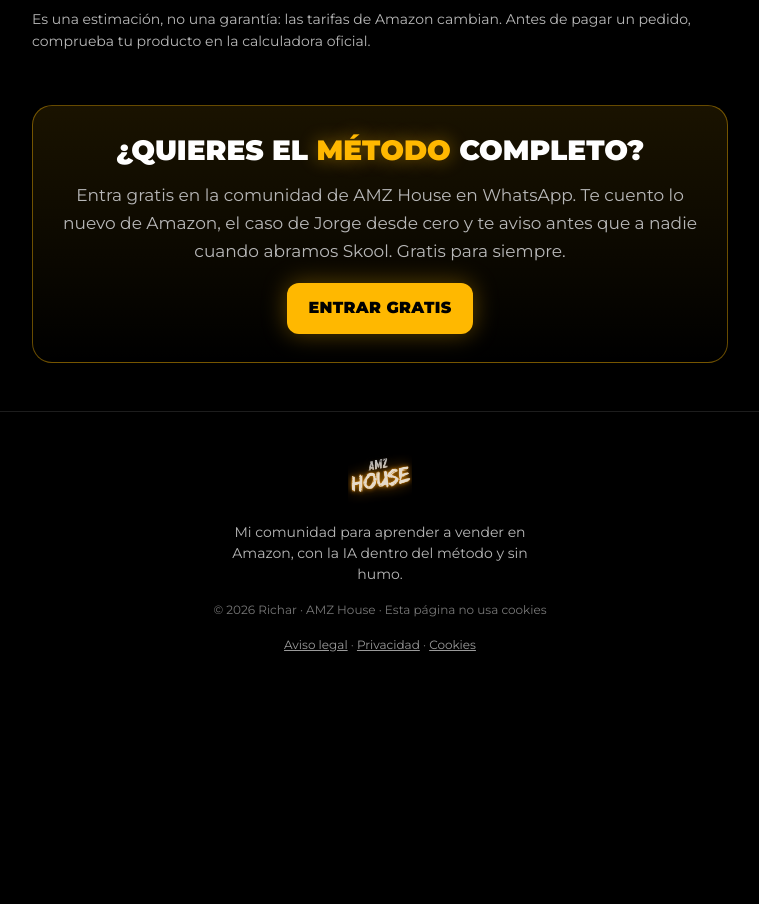
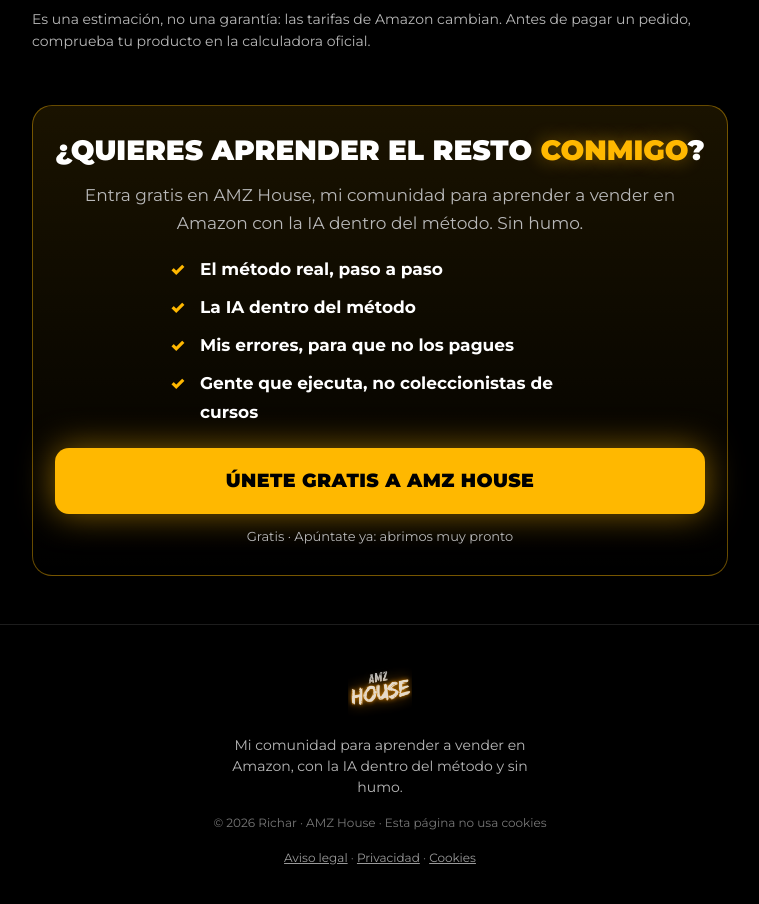
Before and after one commit to richartiemblo/links-ricardocabrero, a plain HTML site: page calculadora/index.html in a window 1280 px wide. Shown: the part 5954-6858 px from the top of the page, without its empty margins (260-1019 px from the left). Before the commit the page ends 6646 px from the top, so only its background shows below. Drawn offline with Linux system fonts and the light colour scheme.

Commit message:
Publica la web (23-11-2026)

```diff
--- a/calculadora/index.html
+++ b/calculadora/index.html
@@ -61,7 +61,11 @@ th{color:var(--suave);font-size:13px;text-transform:uppercase;letter-spacing:.05
 .cierre-pagina{margin-top:52px;padding:28px 22px;text-align:center;background:linear-gradient(180deg,rgba(var(--p),.10),rgba(var(--p),0));border:1px solid rgba(var(--p),.4);border-radius:20px}
 .cierre-pagina h2{margin-top:0}
 .cierre-pagina p{color:var(--suave)}
-.cierre-pagina .boton{margin-top:18px}
+.cierre-pagina .boton{display:flex;width:100%;min-height:66px;margin-top:22px;padding:16px 20px;font-size:19px;border-radius:14px;box-shadow:0 0 34px rgba(var(--p),.5)}
+.puntos-cierre{list-style:none;max-width:420px;margin:18px auto 0;padding:0;text-align:left}
+.puntos-cierre li{position:relative;margin-top:10px;padding-left:30px;font-weight:700}
+.puntos-cierre li::before{content:"✓";position:absolute;left:0;top:0;color:var(--principal);font-weight:900}
+.cierre-pagina .nota-cierre{margin:12px 0 0;font-size:13px}
 footer{padding:36px var(--lado) calc(36px + env(safe-area-inset-bottom));border-top:1px solid #1d1d1d;color:#777;font-size:12px;line-height:1.9;text-align:center}
 footer img{width:64px;height:auto;margin:0 auto 10px;opacity:.9}
 .pie-marca{max-width:330px;margin:0 auto 14px;color:var(--suave);font-size:14px;line-height:1.5}
@@ -600,7 +604,7 @@ footer a{color:#9a9a9a}
 })();
 </script>
 
-<section class="cierre-pagina"><h2>¿Quieres el <span>método</span> completo?</h2><p>Entra gratis en la comunidad de AMZ House en WhatsApp. Te cuento lo nuevo de Amazon, el caso de Jorge desde cero y te aviso antes que a nadie cuando abramos Skool. Gratis para siempre.</p><a class="boton" href="https://chat.whatsapp.com/F5Jk8Qgy9gPIKp6BcHsnVD">Entrar gratis</a></section>
+<section class="cierre-pagina"><h2>¿Quieres aprender el resto <span>conmigo</span>?</h2><p>Entra gratis en AMZ House, mi comunidad para aprender a vender en Amazon con la IA dentro del método. Sin humo.</p><ul class="puntos-cierre"><li>El método real, paso a paso</li><li>La IA dentro del método</li><li>Mis errores, para que no los pagues</li><li>Gente que ejecuta, no coleccionistas de cursos</li></ul><a class="boton" href="https://www.skool.com/amz-house-5008/about">Únete gratis a AMZ House</a><p class="nota-cierre">Gratis · Apúntate ya: abrimos muy pronto</p></section>
 </main>
 <footer><img src="../recursos/logo-amz-house.png" alt="AMZ House" width="120" height="120" loading="lazy"><p class="pie-marca">Mi comunidad para aprender a vender en Amazon, con la IA dentro del método y sin humo.</p><p>© 2026 Richar · AMZ House · Esta página no usa cookies</p><p><a href="../aviso-legal/">Aviso legal</a> · <a href="../politica-de-privacidad/">Privacidad</a> · <a href="../politica-de-cookies/">Cookies</a></p></footer>
 <script>
```
Also changed, not shown: checklist/index.html (+6 -2 lines), errores/index.html (+6 -2 lines), mapa/index.html (+6 -2 lines), prompts/index.html (+6 -2 lines), test/index.html (+6 -2 lines).
